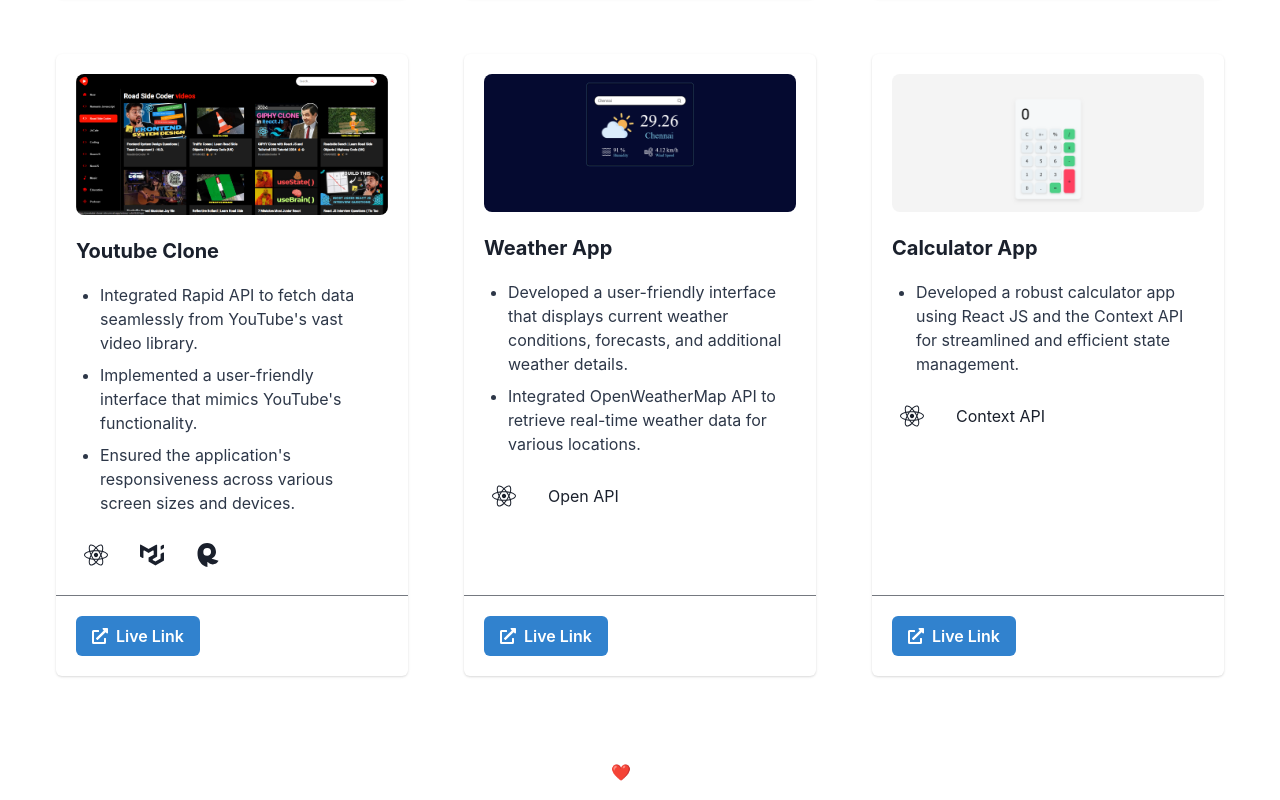
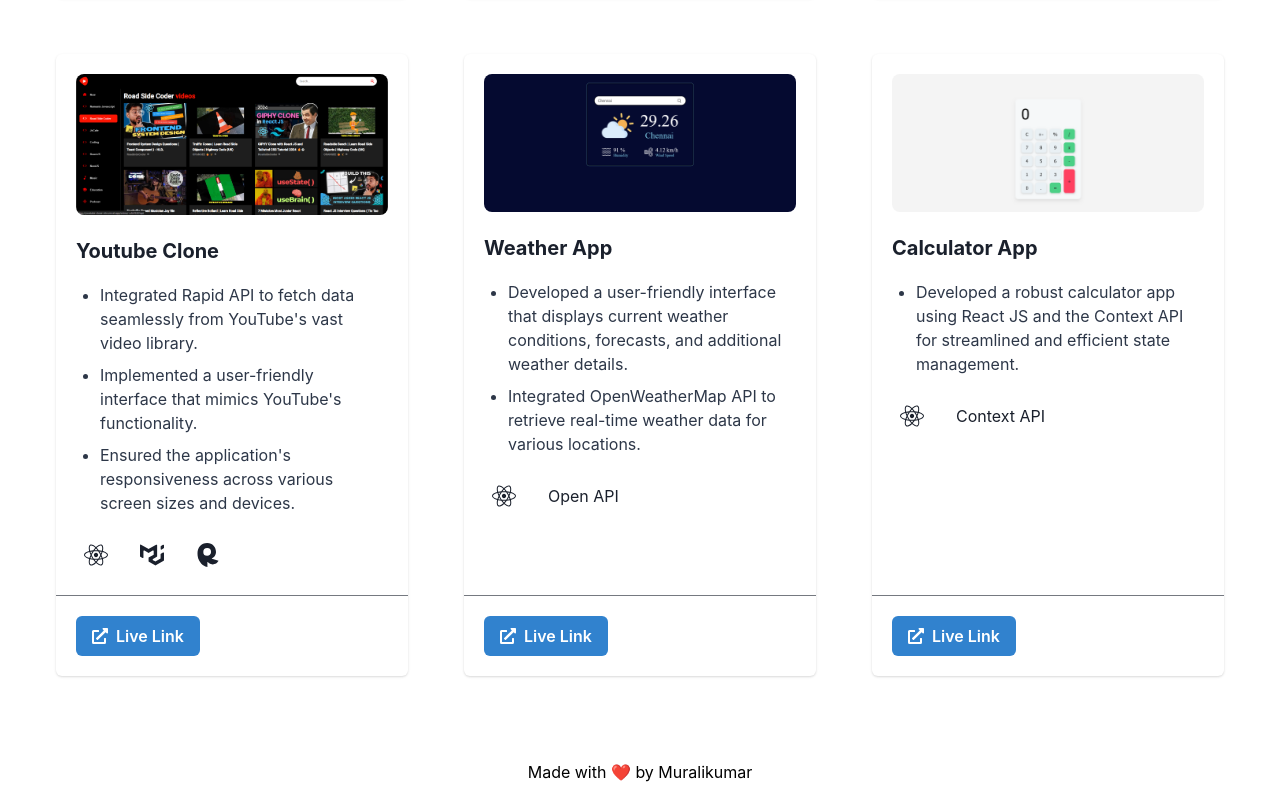
Before and after one commit to codewithmurali/portfolio, a React (Vite) app: page / in a window 1280 px wide. Shown: the part 2913-3713 px from the top of the page. Built offline with nearby package versions, Linux system fonts and the light colour scheme.

Commit message:
My Portfolio

```diff
--- a/src/components/Footer.jsx
+++ b/src/components/Footer.jsx
@@ -1,9 +1,19 @@
-import { Box } from "@chakra-ui/react";
+import { Box, useColorMode } from "@chakra-ui/react";
 import React from "react";
 
 const Footer = () => {
+  const { colorMode } = useColorMode();
+  const isDark = colorMode === "dark";
   return (
-    <Box w="100%" p={4} color="white" textAlign="center" borderTopColor="grey" border="1" marginTop={1}>
+    <Box
+      w="100%"
+      p={4}
+      color={isDark ? "white" : "black"}
+      textAlign="center"
+      borderTopColor="grey"
+      border="1"
+      marginTop={1}
+    >
       Made with ❤️ by Muralikumar
     </Box>
   );
```
